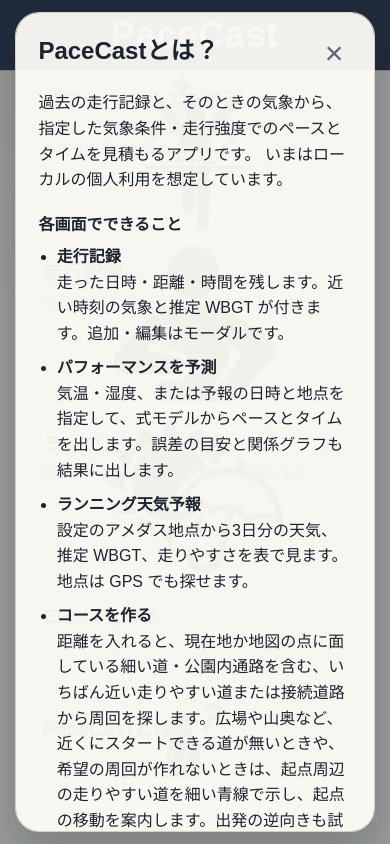
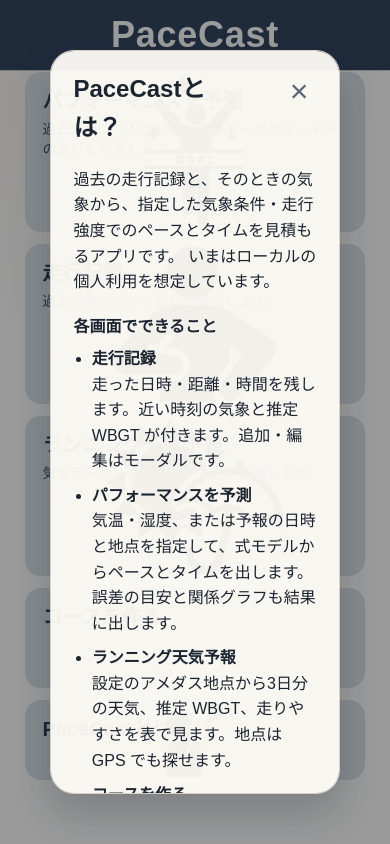
Before and after one commit to H-Inagawa/pacecast, a Next.js app in the folder web/: page / in a window 390 px wide. Both pictures are taken after a click on the button "PaceCastとは？". Shown: the part 118-962 px from the top of the page. Built offline with nearby package versions, Linux system fonts and the light colour scheme; no server answers.

Commit message:
共通モーダルを中央寄せで、大きめに映るように調整

```diff
--- a/web/app/globals.css
+++ b/web/app/globals.css
@@ -937,7 +937,6 @@
 }
 
 .delete-confirm {
-  width: min(20rem, 100%);
   padding-top: 3.2rem;
 }
 
@@ -1309,7 +1308,7 @@
 .predict-card__value.is-unset { color: var(--muted); }
 .predict-card .button,
 .settings-card .button { width: 100%; }
-.predict-modal { width: min(22rem, 100%); padding-top: 3.2rem; }
+.predict-modal { padding-top: 3.2rem; }
 .predict-modal-form { display: grid; gap: 0.8rem; }
 .predict-modal-form .button { width: 100%; }
 .predict-intensity {
@@ -1369,18 +1368,19 @@
   inset: 0;
   z-index: 50;
   display: flex;
-  align-items: flex-start;
+  align-items: center;
   justify-content: center;
   overflow: auto;
-  padding: 5rem 1rem 2rem;
+  padding: 50px;
   background: var(--overlay);
 }
 
 .modal-panel {
   position: relative;
-  width: min(36rem, 100%);
-  max-height: calc(100vh - 2.5rem);
-  max-height: calc(100dvh - 2.5rem);
+  width: 100%;
+  max-height: calc(100vh - 100px);
+  max-height: calc(100dvh - 100px);
+  margin-block: auto;
   overflow-y: auto;
   background: var(--modal-panel);
   border: 1px solid var(--line);
@@ -1506,13 +1506,9 @@
 
 .settings-backdrop {
   z-index: 80;
-  align-items: center;
-  padding-bottom: 1.5rem;
 }
 
 .settings-modal {
-  width: min(28rem, 100%);
-  max-height: min(34rem, calc(100vh - 4rem));
   overflow: auto;
 }
 
@@ -1535,8 +1531,6 @@
 }
 
 .about-panel {
-  width: min(40rem, 100%);
-  max-height: calc(100vh - 7rem);
   overflow: auto;
 }
 
@@ -1787,15 +1781,15 @@
 
   .modal-backdrop {
     z-index: 80;
-    align-items: flex-start;
-    padding: 0.75rem;
-    overflow: hidden;
+    align-items: center;
+    padding: 50px;
+    overflow: auto;
   }
 
   .modal-panel {
-    width: min(22.5rem, 100%);
-    max-height: calc(100vh - 1.5rem);
-    max-height: calc(100dvh - 1.5rem);
+    width: 100%;
+    max-height: calc(100vh - 100px);
+    max-height: calc(100dvh - 100px);
     border-radius: 1.5rem;
   }
 
```
Also changed, not shown: 2 other files (tests, documents, lock files or other folders).
